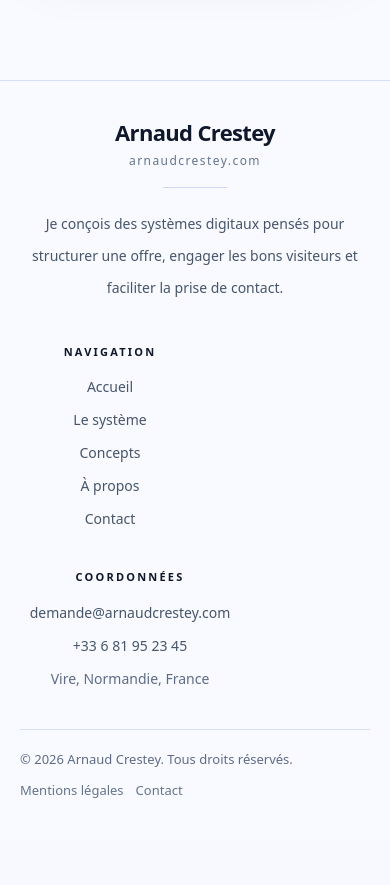
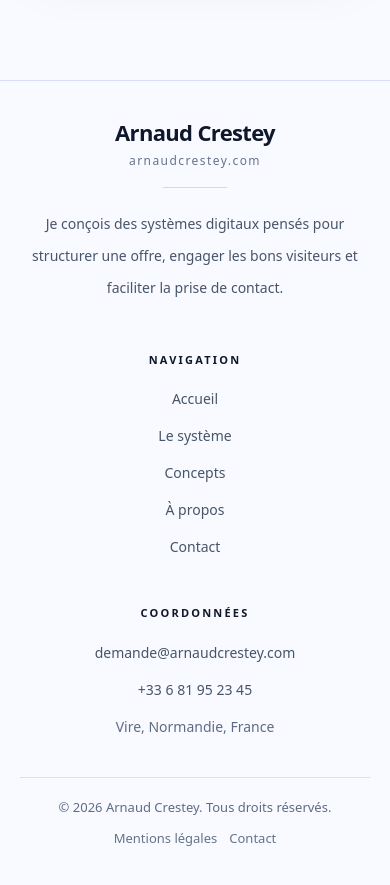
Before and after one commit to arnaudcrestey/portail-site-vitrine, a Next.js app: page / in a window 390 px wide. Shown: the part 4860-5745 px from the top of the page. Before the commit the page ends 5701 px from the top, so only its background shows below. Built offline with nearby package versions, Linux system fonts and the light colour scheme.

Commit message:
Update footer.tsx

```diff
--- a/components/footer.tsx
+++ b/components/footer.tsx
@@ -4,7 +4,7 @@ export function Footer() {
   return (
     <footer className="mt-20 border-t border-[#d9def8] bg-[#f8faff]">
       <div className="mx-auto max-w-6xl px-5 py-10 sm:px-6 sm:py-12 lg:px-8 lg:py-16">
-        <div className="grid gap-10 sm:gap-12 md:grid-cols-[minmax(0,1.35fr)_180px_220px] md:justify-between md:gap-16">
+        <div className="grid gap-12 sm:gap-14 md:grid-cols-[minmax(0,1.35fr)_180px_220px] md:justify-between md:gap-16">
           <div className="flex justify-center md:justify-start">
             <div className="max-w-sm text-center">
               <Link href="/" className="inline-block">
@@ -27,13 +27,13 @@ export function Footer() {
             </div>
           </div>
 
-          <div className="md:justify-self-center">
-            <div className="max-w-[180px] text-center md:w-[180px] md:text-left">
+          <div className="flex justify-center md:block md:justify-self-center">
+            <div className="w-full max-w-[220px] text-center md:w-[180px] md:text-left">
               <h3 className="text-[11px] font-semibold uppercase tracking-[0.2em] text-[#0f172a] sm:text-xs">
                 Navigation
               </h3>
 
-              <nav className="mt-4 flex flex-col gap-3 sm:mt-5 sm:gap-4">
+              <nav className="mt-5 flex flex-col items-center gap-4 md:items-start">
                 <Link
                   href="/"
                   className="text-[14px] text-[#475569] transition hover:text-[#1d4ed8] sm:text-[15px]"
@@ -68,13 +68,13 @@ export function Footer() {
             </div>
           </div>
 
-          <div className="md:justify-self-end">
-            <div className="max-w-[220px] text-center md:w-[220px] md:text-left">
+          <div className="flex justify-center md:block md:justify-self-end">
+            <div className="w-full max-w-[260px] text-center md:w-[220px] md:text-left">
               <h3 className="text-[11px] font-semibold uppercase tracking-[0.2em] text-[#0f172a] sm:text-xs">
                 Coordonnées
               </h3>
 
-              <div className="mt-4 flex flex-col gap-3 text-[14px] text-[#475569] sm:mt-5 sm:gap-4 sm:text-[15px]">
+              <div className="mt-5 flex flex-col items-center gap-4 text-[14px] text-[#475569] sm:text-[15px] md:items-start">
                 <a
                   href="mailto:demande@arnaudcrestey.com"
                   className="break-all transition hover:text-[#1d4ed8]"
@@ -93,10 +93,10 @@ export function Footer() {
         </div>
 
         <div className="mt-10 border-t border-[#d9def8] pt-5 sm:mt-12 sm:pt-6">
-          <div className="flex flex-col gap-3 text-[13px] text-[#64748b] sm:text-sm md:flex-row md:items-center md:justify-between">
+          <div className="flex flex-col gap-3 text-center text-[13px] text-[#64748b] sm:text-sm md:flex-row md:items-center md:justify-between md:text-left">
             <p>© 2026 Arnaud Crestey. Tous droits réservés.</p>
 
-            <div className="flex flex-wrap items-center gap-3 sm:gap-4">
+            <div className="flex flex-wrap items-center justify-center gap-3 sm:gap-4 md:justify-end">
               <Link href="/mentions-legales" className="transition hover:text-[#1d4ed8]">
                 Mentions légales
               </Link>
```
